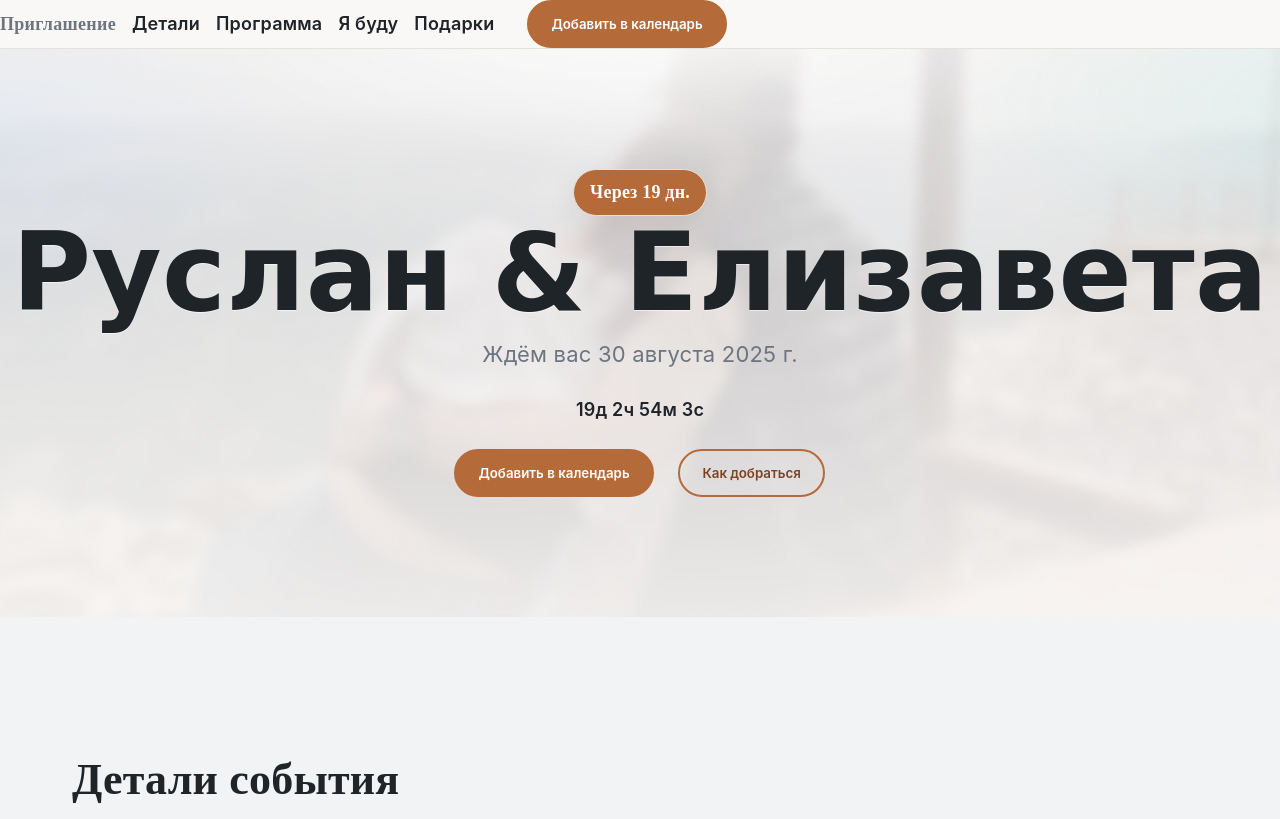
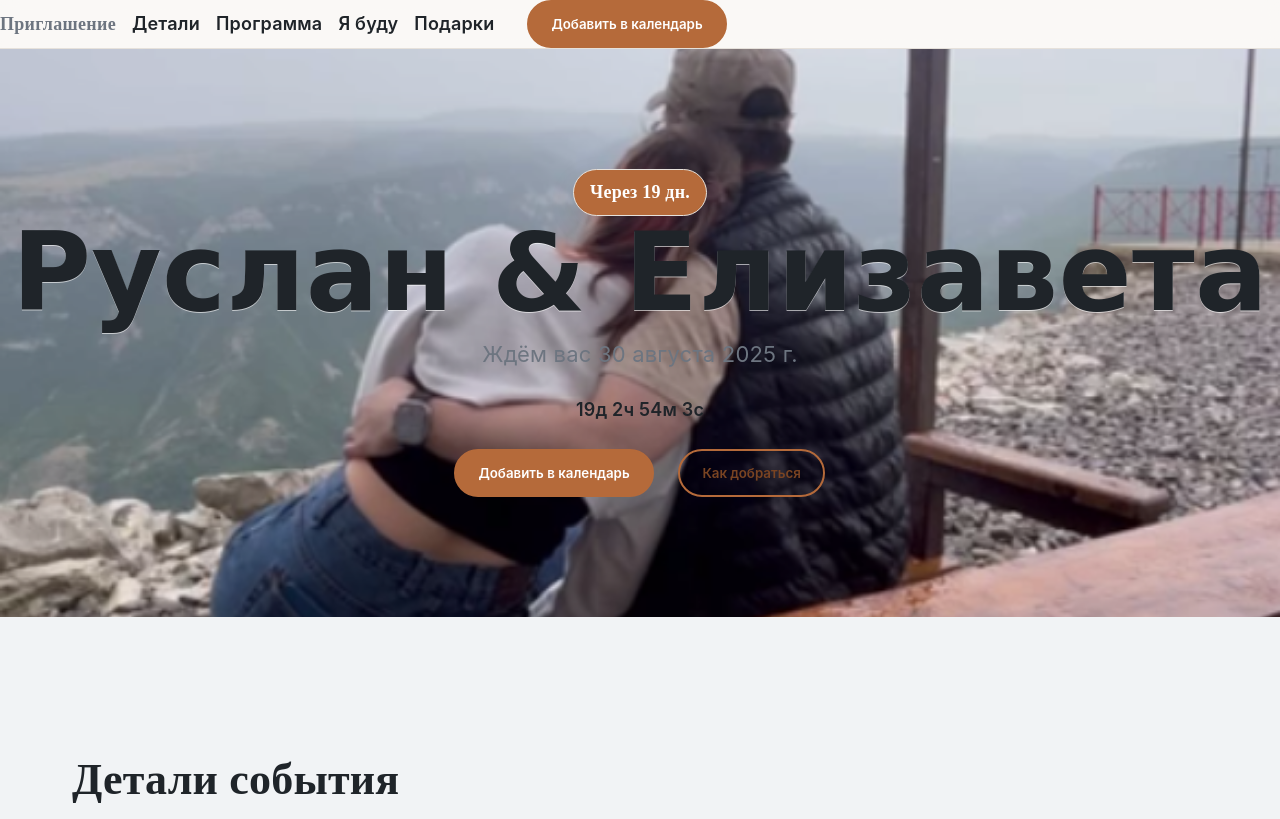
Before and after one commit to CrabopuluS/wedding_day, a plain HTML site: page index.html in a window 1280 px wide. Shown: the top 819 px of the page. Drawn offline with Linux system fonts and the light colour scheme.

Commit message:
Добавлен фон для раздела Приглашение

```diff
--- a/styles.css
+++ b/styles.css
@@ -99,18 +99,15 @@ header.scrolled{box-shadow:0 2px 8px var(--shadow)}
 /* Hero */
 .hero{
   position:relative;overflow:hidden;padding:clamp(72px,10vw,120px) 0;text-align:center;
+  background:url('image/background.png') center/cover no-repeat;
   /* Keep optional image if provided + richer overlays */
 }
 .hero::before{
-  content:"";position:absolute;inset:0;z-index:-3;
-  background:
-    linear-gradient(180deg, rgba(250,248,246,0.85) 0%, rgba(250,248,246,0.80) 35%, rgba(250,248,246,0.95) 100%),
-    url('image/background.png') center/cover no-repeat;
-  filter:blur(6px) saturate(1.05);
-  transform:scale(1.05);
+  content:"";position:absolute;inset:0;z-index:-2;
+  background:linear-gradient(180deg, rgba(250,248,246,0.85) 0%, rgba(250,248,246,0.80) 35%, rgba(250,248,246,0.95) 100%);
 }
 .hero::after{
-  content:"";position:absolute;inset:0;z-index:-2;pointer-events:none;
+  content:"";position:absolute;inset:0;z-index:-1;pointer-events:none;
   background:
     radial-gradient(60% 50% at 50% -10%, rgba(255,255,255,.85), transparent 60%),
     radial-gradient(60% 50% at 110% 10%, rgba(0,196,179,.08), transparent 60%),
```
